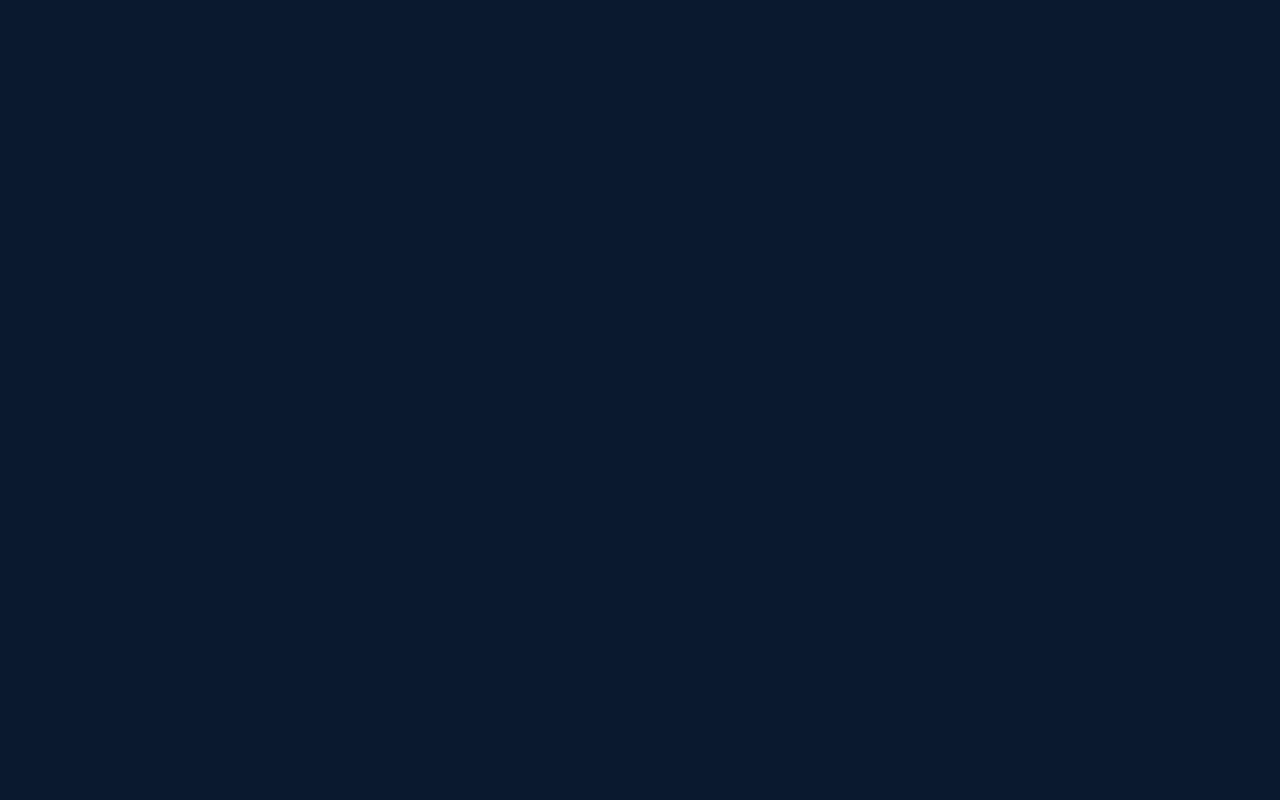
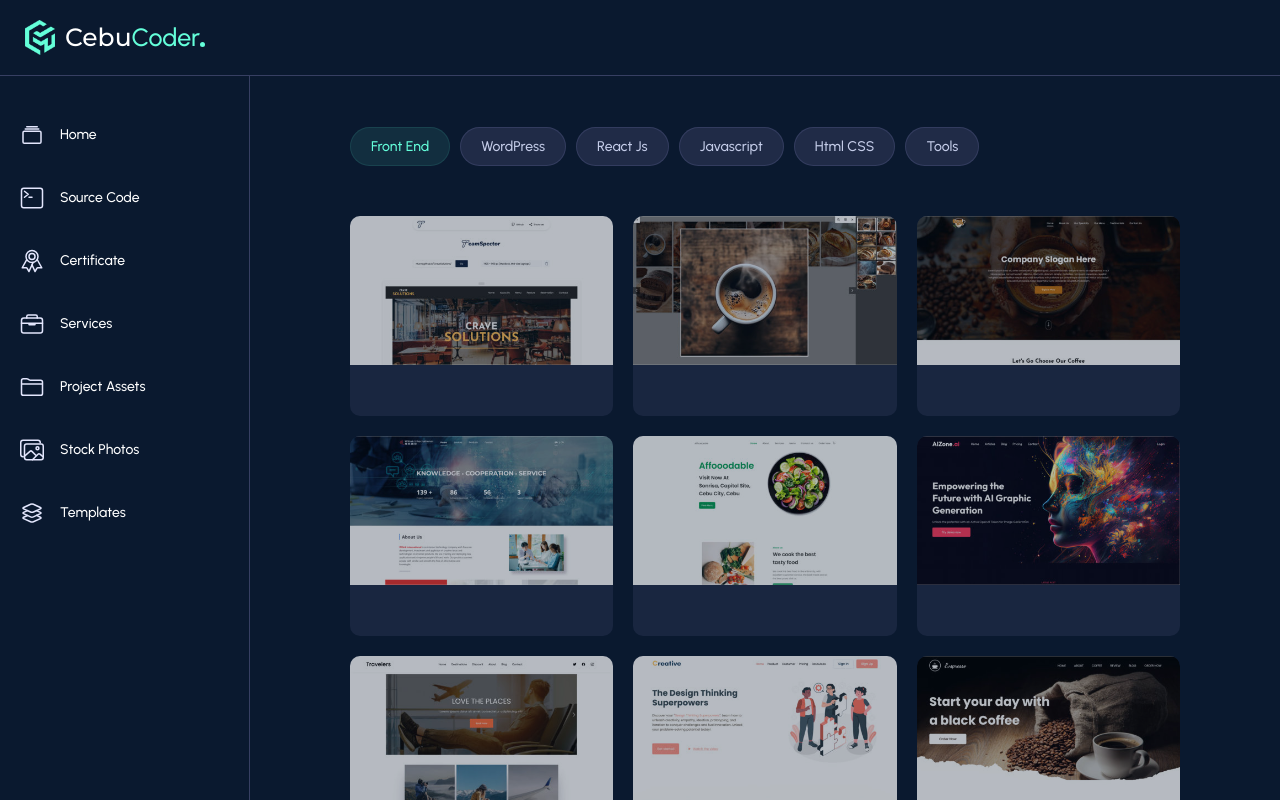
Before and after one commit to Cebucoder/cebucoderv2, a React (Vite) app: page / in a window 1280 px wide. Shown: the top 800 px of the page. Built offline with nearby package versions, Linux system fonts and the light colour scheme.

Commit message:
fixed react router

```diff
--- a/src/App.jsx
+++ b/src/App.jsx
@@ -12,11 +12,11 @@ import ProjectAssets from './pages/ProjectAssets/ProjectAssets';
 
 const App = () => {
   return (
-    <HashRouter basename="/cebucoderv2"> {/* Ensure BrowserRouter is wrapped here */}
+    <HashRouter>
       <Navbar />
       <Routes>
         <Route path="/" element={<Home />} />
-        <Route path="/projects" element={<Projects />} />
+        <Route path="/home" element={<Home />} />
         <Route path="/source-code" element={<SourceCode />} />
         <Route path="/certificate" element={<Certificate />} />
         <Route path="/services" element={<Services />} />
--- a/src/components/Navbar/Navbar.jsx
+++ b/src/components/Navbar/Navbar.jsx
@@ -27,7 +27,7 @@ const Navbar = () => {
                             <ul className='navbar_list'>
                                 <li>
                                     <ion-icon name="albums-outline"></ion-icon>
-                                    <NavLink to="/" className={({ isActive }) => isActive ? 'active_nav' : ''}>Projects</NavLink>
+                                    <NavLink to="/home" className={({ isActive }) => isActive ? 'active_nav' : ''}>Home</NavLink>
                                 </li>
                                 <li>
                                     <ion-icon name="terminal-outline"></ion-icon>
```
Also changed, not shown: src/pages/Projects/Projects.jsx (added, +16 -0 lines), src/pages/Projects/Projects.css (added).
